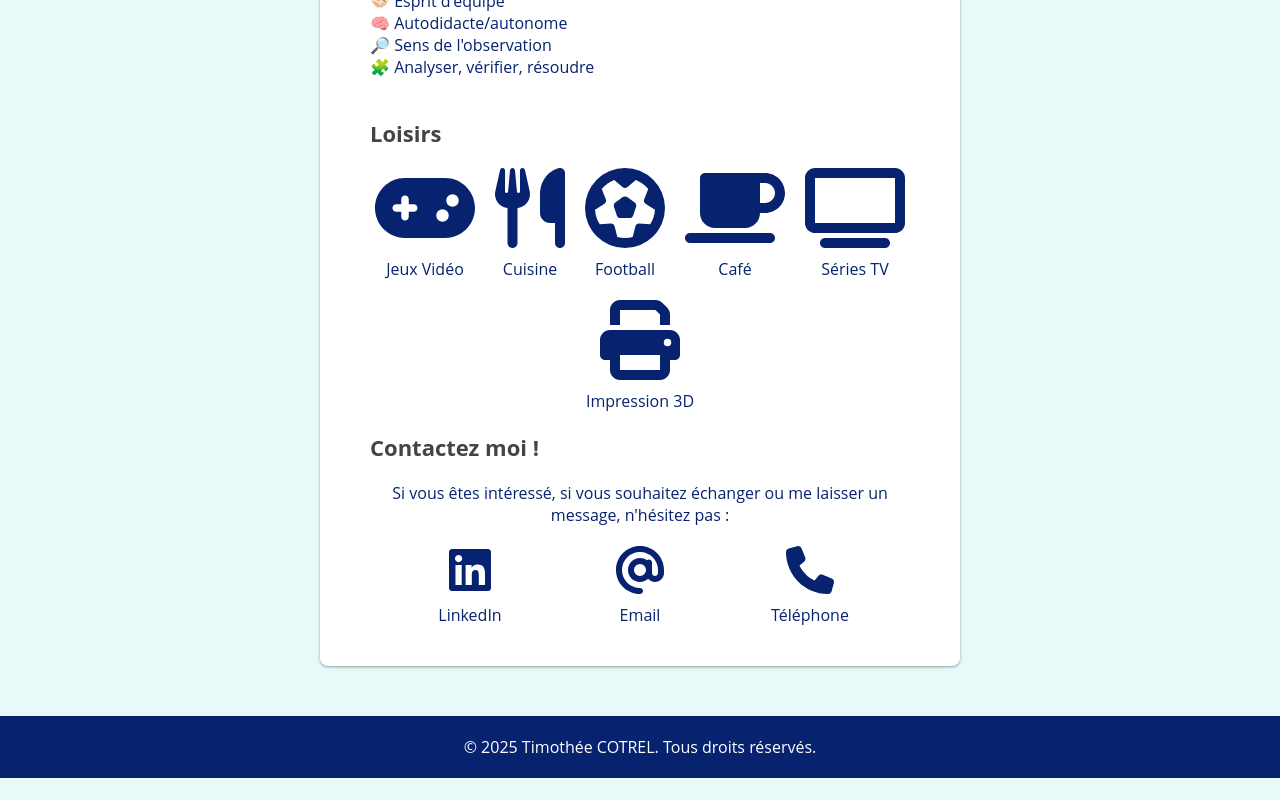
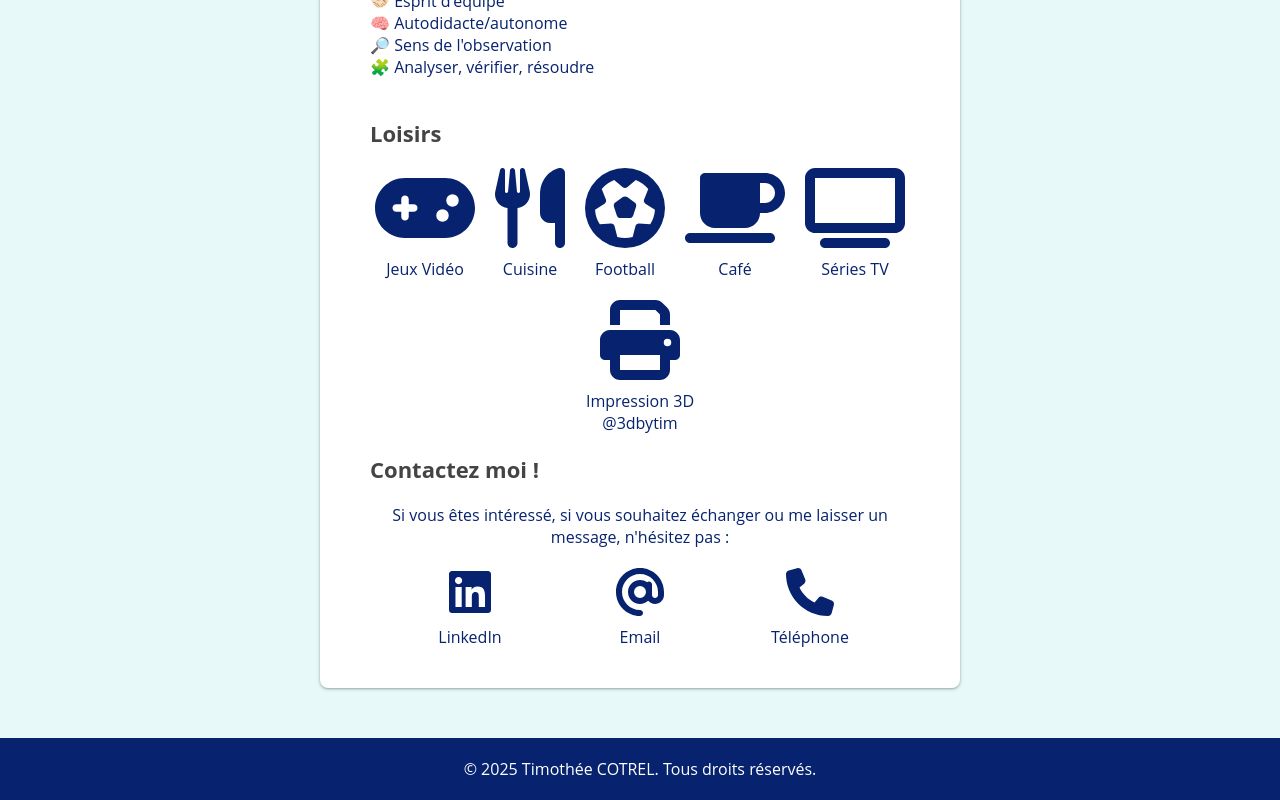
Before and after one commit to timotheecotrel/cv, a React (Create React App) app: page / in a window 1280 px wide. Shown: the part 3837-4637 px from the top of the page. Before the commit the page ends 4615 px from the top, so only its background shows below. Built offline with nearby package versions, Linux system fonts and the light colour scheme.

Commit message:
maj de l'impression 3d

```diff
--- a/src/components/about.tsx
+++ b/src/components/about.tsx
@@ -19,7 +19,9 @@ const loisirsItems = [
   { icon: faFutbol, label: "Football" },
   { icon: faCoffee, label: "Café" },
   { icon: faTv, label: "Séries TV" },
-  { icon: faPrint, label: "Impression 3D" },
+  { icon: faPrint, label: (
+          <>Impression 3D <br/> <a href="https://www.instagram.com/3dbytim/" target="_blank">@3dbytim</a></>)
+        },
 ];
 
 const contactsItems = [
@@ -96,6 +98,7 @@ const About: React.FC = () => {
             </p>
             <h3>Loisirs</h3>
             <div className="loisir-container">
+
               {loisirsItems.map((item, index) => (
                 <div key={index} className="loisir-item">
                   <FontAwesomeIcon icon={item.icon} size="5x" />
```
Also changed, not shown: 12 other files (tests, documents, lock files or other folders).
